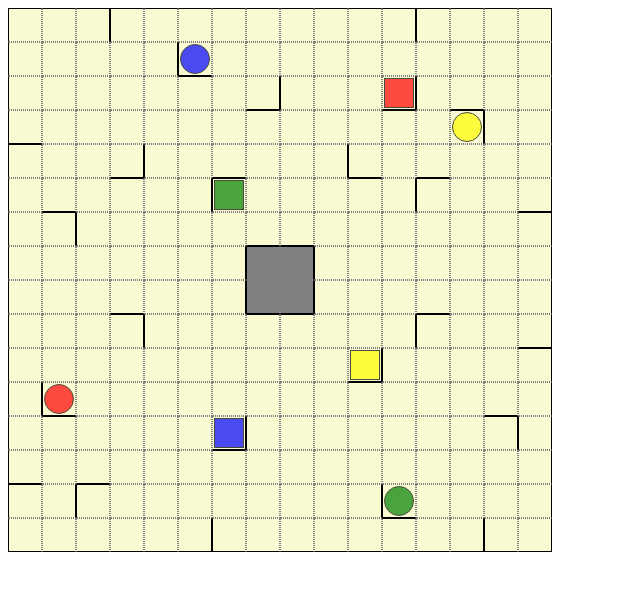
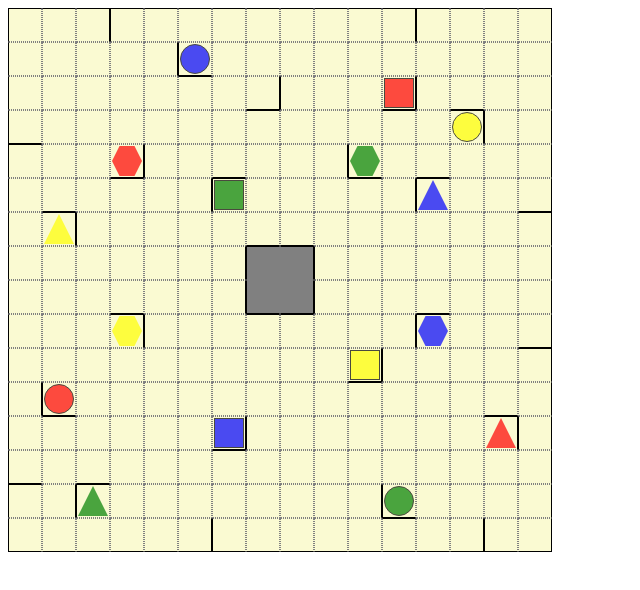
Before and after one commit to avuong12/RicochetRobots, a plain HTML site: page index.html in a window 1280 px wide. Shown: the whole page, without its empty margins (0-640 px from the left). Drawn offline with Linux system fonts and the light colour scheme.

Commit message:
rendering triangle and hexagon targets on grid

```diff
--- a/ricochetRobots.css
+++ b/ricochetRobots.css
@@ -87,3 +87,21 @@
   margin-top: 1px;
   border-radius: 50%;
 }
+
+span.triangle-target {
+  width: 30px;
+  height: 30px;
+  clip-path: polygon(0% 100%, 50% 0%, 100% 100%);
+  display: inline-block;
+  margin-left: 1px;
+  margin-top: 1px;
+}
+
+span.hexagon-target {
+  width: 30px;
+  height: 30px;
+  clip-path: polygon(25% 0%, 75% 0%, 100% 50%, 75% 100%, 25% 100%, 0% 50%);
+  display: inline-block;
+  margin-left: 1px;
+  margin-top: 1px;
+}
```
